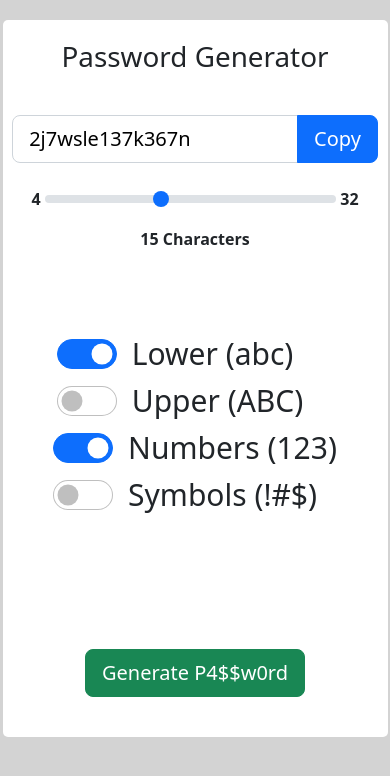
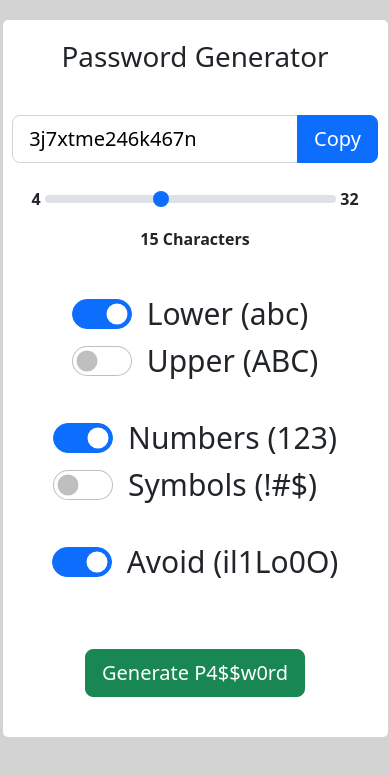
Before and after one commit to Stenstromen/pwgen, a React (Create React App) app: page / in a window 390 px wide. Shown: the top 776 px of the page. Built offline with nearby package versions, Linux system fonts and the light colour scheme.

Commit message:
added avoid similar looking characters

```diff
--- a/src/App.css
+++ b/src/App.css
@@ -76,24 +76,33 @@ body {
 
 .options-container {
   width: 100%;
-  padding-bottom: 171px;
   display: flex;
   justify-content: center;
-  flex-grow: 1;
 }
 
 .options-form {
+  display: grid;
+  grid-template-columns: 1fr 1fr;
+  gap: 10px;
   font-size: 30px;
-  display: flex;
-  align-items: center;
 }
 
 .form-check-group {
-  margin-right: 0px;
+  display: flex;
+  flex-direction: column;
+  justify-content: space-between;
 }
 
-.options-space {
-  margin-right: 1.1em;
+.form-check-single {
+  text-align: center;
+}
+
+.options-container {
+  margin-bottom: 40px;
+}
+
+.generate-button {
+  margin-top: 20px;
 }
 
 @media (max-width: 425px) {
@@ -112,21 +121,26 @@ body {
   }
 
   .options-container {
-    padding-bottom: 0;
     flex-grow: 1;
+    margin-bottom: 20px;
   }
 
   .options-form {
-    padding-top: 40px;
-    display: inline-flex;
+    display: flex;
     flex-direction: column;
+    align-items: center;
   }
 
   .form-check-group {
-    margin-right: 30px;
+    margin-bottom: 20px;
   }
 
-  .options-space {
-    margin: 0em;
+  .form-check-single {
+    width: 100%;
+    text-align: center;
+  }
+
+  .generate-button {
+    margin-top: 20px;
   }
 }
--- a/src/App.tsx
+++ b/src/App.tsx
@@ -17,6 +17,7 @@ function App() {
     letters: true,
     numbers: true,
     symbols: false,
+    avoidSimilar: true,
   });
 
   const generatePassword = useCallback(() => {
--- a/src/Pwgen.tsx
+++ b/src/Pwgen.tsx
@@ -3,6 +3,7 @@ import { Option } from "./Types";
 const lettersList = "abcdefghijklmnopqrstuvwxyz";
 const numbersList = "1234567890";
 const symbolsList = "!#$%&=?-_";
+const similarChars = "il1Lo0O";
 
 function getRandomPass({
   option,
@@ -10,24 +11,33 @@ function getRandomPass({
   option: Option
 }): string {
   let randomPass = "";
-  const validContidions: string[] = [];
+  const validConditions: string[] = [];
 
-  if (option.letters) validContidions.push(lettersList);
-  if (option.capLetters) validContidions.push(lettersList.toUpperCase());
-  if (option.numbers) validContidions.push(numbersList);
-  if (option.symbols) validContidions.push(symbolsList);
+  const filteredLettersList = option.avoidSimilar ? filterSimilarChars(lettersList) : lettersList;
+  const filteredNumbersList = option.avoidSimilar ? filterSimilarChars(numbersList) : numbersList;
+  const filteredSymbolsList = option.avoidSimilar ? filterSimilarChars(symbolsList) : symbolsList;
+
+  if (option.letters) validConditions.push(filteredLettersList);
+  if (option.capLetters) validConditions.push(filteredLettersList.toUpperCase());
+  if (option.numbers) validConditions.push(filteredNumbersList);
+  if (option.symbols) validConditions.push(filteredSymbolsList);
 
   for (let i = 0; i < option.length; i++) {
-    const pos = Math.floor(Math.random() * validContidions.length);
-    randomPass = randomPass + getRandomChar(validContidions[pos]);
+    const pos = Math.floor(Math.random() * validConditions.length);
+    randomPass = randomPass + getRandomChar(validConditions[pos]);
   }
   return randomPass;
 }
 
-function getRandomChar(charters: string): string {
-  const arrayCharacters: string[] = charters.split("");
-  const posr = Math.floor(Math.random() * arrayCharacters.length);
-  return arrayCharacters[posr];
+function getRandomChar(characters: string): string {
+  const arrayCharacters: string[] = characters.split("");
+  const pos = Math.floor(Math.random() * arrayCharacters.length);
+  return arrayCharacters[pos];
+}
+
+// Helper function to filter out similar-looking characters
+function filterSimilarChars(characters: string): string {
+  return characters.split("").filter(char => !similarChars.includes(char)).join("");
 }
 
 export default getRandomPass;
--- a/src/Types.ts
+++ b/src/Types.ts
@@ -12,4 +12,5 @@ export interface Option {
   letters: boolean;
   numbers: boolean;
   symbols: boolean;
+  avoidSimilar: boolean;
 }
--- a/src/components/Options.tsx
+++ b/src/components/Options.tsx
@@ -26,8 +26,7 @@ function Options({ option, setOption }: OptionProps) {
             }
           />
         </div>
-        <p className="options-space"></p>
-        <div>
+        <div className="form-check-group">
           <Form.Check
             type="switch"
             id="numbers-switch"
@@ -45,6 +44,18 @@ function Options({ option, setOption }: OptionProps) {
             onChange={() => setOption({ ...option, symbols: !option.symbols })}
           />
         </div>
+        <div className="form-check-single">
+          <Form.Check
+            type="switch"
+            id="similar-switch"
+            aria-label="Avoid"
+            label="Avoid (il1Lo0O)"
+            checked={option.avoidSimilar}
+            onChange={() =>
+              setOption({ ...option, avoidSimilar: !option.avoidSimilar })
+            }
+          />
+        </div>
       </Form>
     </div>
   );
```
Also changed, not shown: 1 other file (tests, documents, lock files or other folders).
